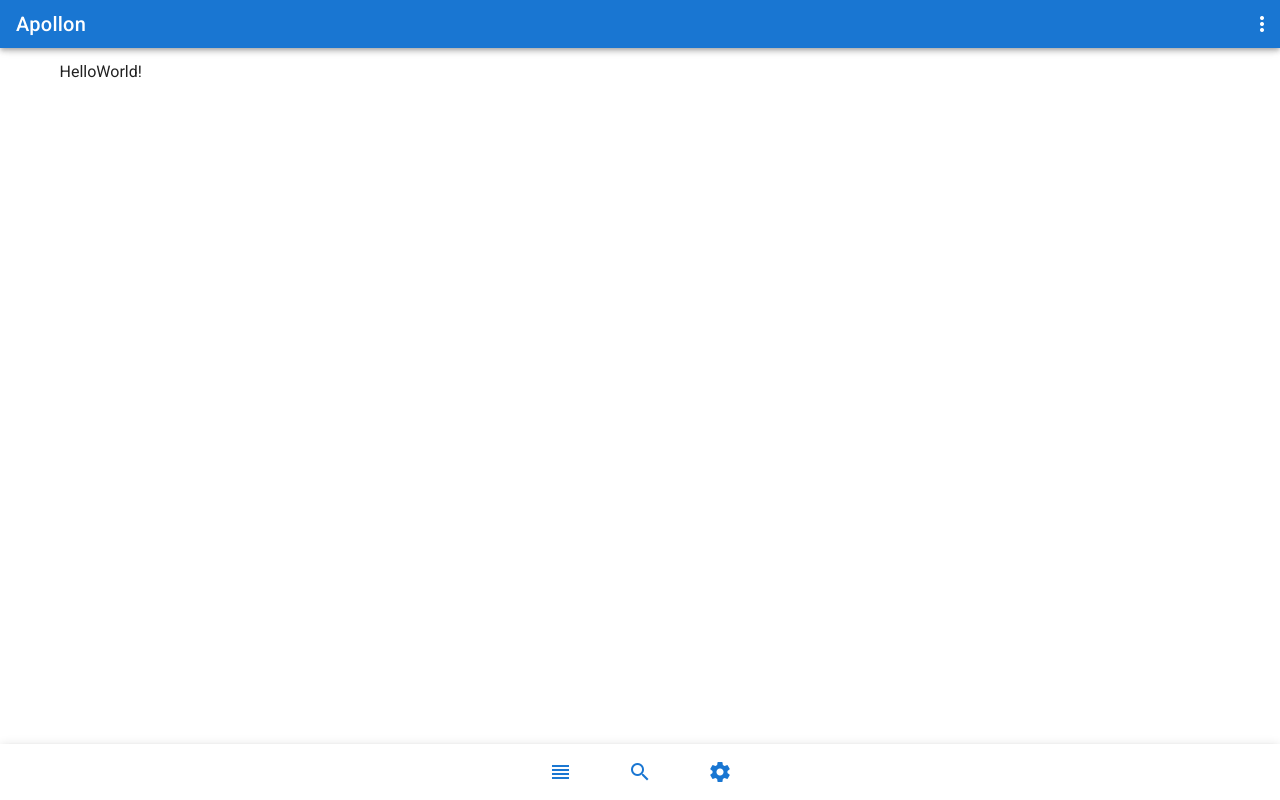
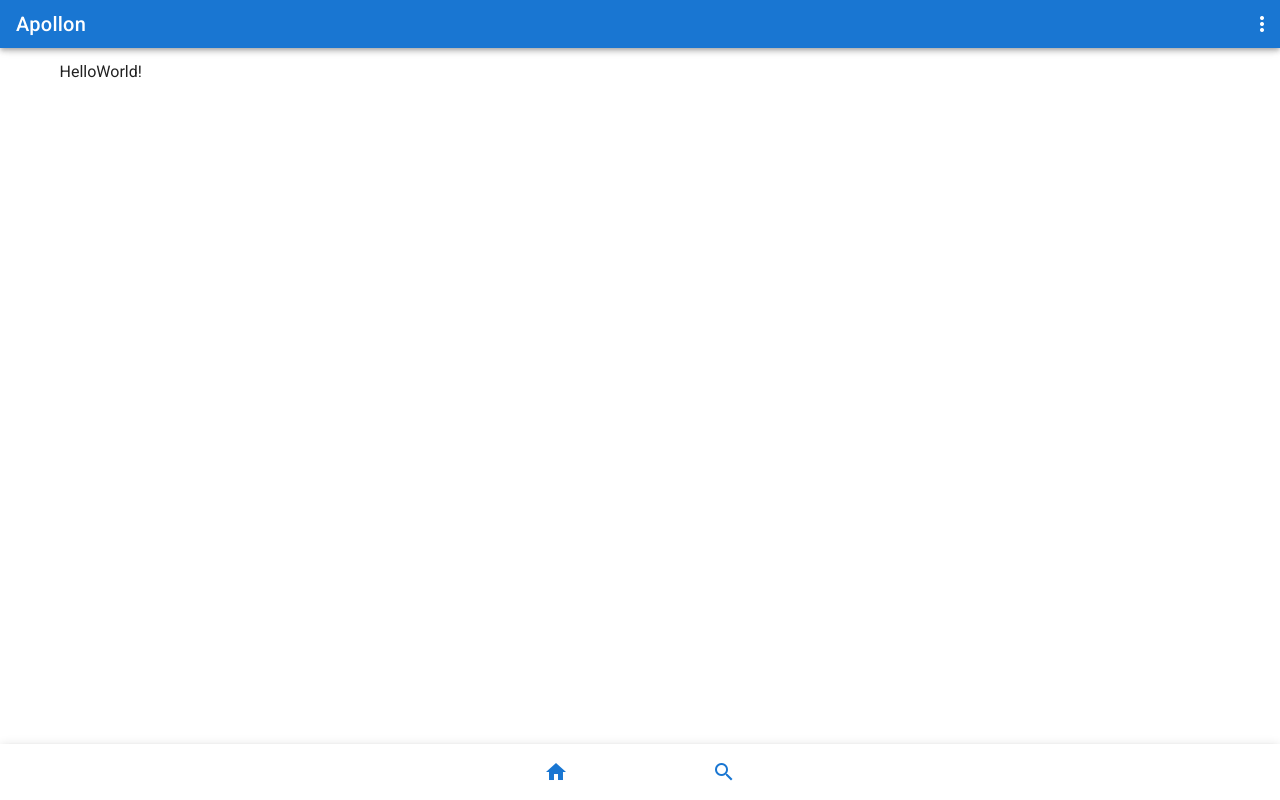
Before and after one commit to beatgrabe/apollon, a Vue app: page / in a window 1280 px wide. Built offline with nearby package versions, Linux system fonts and the light colour scheme.

Commit message:
Revise bottom nav

```diff
--- a/src/App.vue
+++ b/src/App.vue
@@ -24,22 +24,16 @@
       <router-view />
     </v-main>
 
-    <v-bottom-navigation>
+    <v-bottom-navigation grow>
       <v-btn to="home">
         <v-icon color="primary">
-          mdi-view-headline
+          mdi-home
         </v-icon>
       </v-btn>
 
       <v-btn to="search">
         <v-icon color="primary">
           mdi-magnify
-        </v-icon>
-      </v-btn>
-
-      <v-btn>
-        <v-icon color="primary">
-          mdi-cog
         </v-icon>
       </v-btn>
     </v-bottom-navigation>
```
